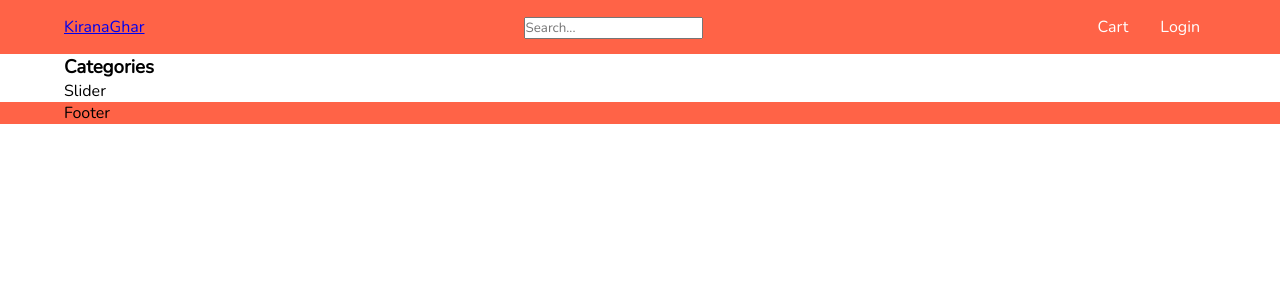
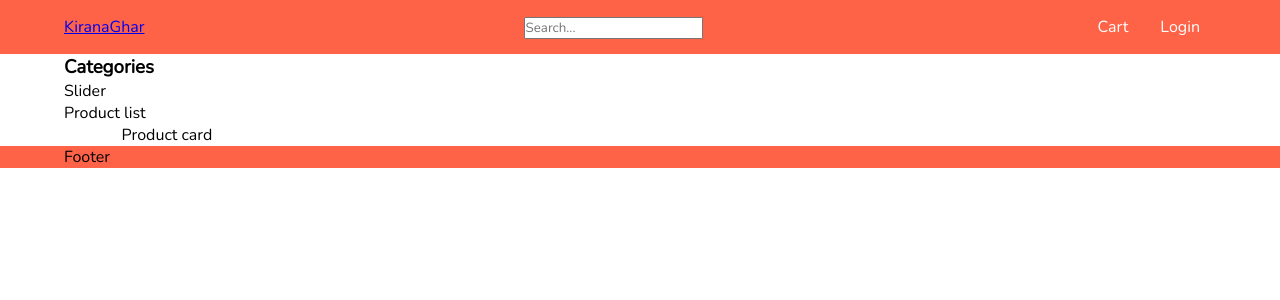
Before and after one commit to sunilkkhadka/kiranaghar-mern, a React (Create React App) app in the folder frontend/: page / in a window 1280 px wide. Shown: the top 300 px of the page. Built offline with nearby package versions, Linux system fonts and the light colour scheme; no server answers.

Commit message:
Setup of product display

```diff
--- /dev/null
+++ b/frontend/src/components/productCard/ProductCard.jsx
@@ -0,0 +1,11 @@
+import React from "react";
+
+const ProductCard = () => {
+  return (
+    <section className="product-card">
+      <div className="container">Product card</div>
+    </section>
+  );
+};
+
+export default ProductCard;
--- /dev/null
+++ b/frontend/src/components/productDisplay/ProductDisplay.jsx
@@ -0,0 +1,16 @@
+import React from "react";
+
+import ProductCard from "../productCard/ProductCard";
+
+const ProductDisplay = () => {
+  return (
+    <section className="product-list-section">
+      <div className="container">
+        Product list
+        <ProductCard />
+      </div>
+    </section>
+  );
+};
+
+export default ProductDisplay;
--- a/frontend/src/pages/HomePage/HomePage.jsx
+++ b/frontend/src/pages/HomePage/HomePage.jsx
@@ -9,6 +9,7 @@ import Header from "../../components/Header/Header.jsx";
 import Footer from "../../components/Footer/Footer.jsx";
 import Slider from "../../components/Slider/Slider.jsx";
 import Category from "../../components/category/Category.jsx";
+import ProductDisplay from "../../components/productDisplay/ProductDisplay.jsx";
 
 // Importing slice async functions
 import { fetchAllProducts } from "../../features/productSlice.jsx";
@@ -28,6 +29,7 @@ const HomePage = () => {
       <Header />
       <Category />
       <Slider />
+      <ProductDisplay />
       <Footer />
     </section>
   );
```
